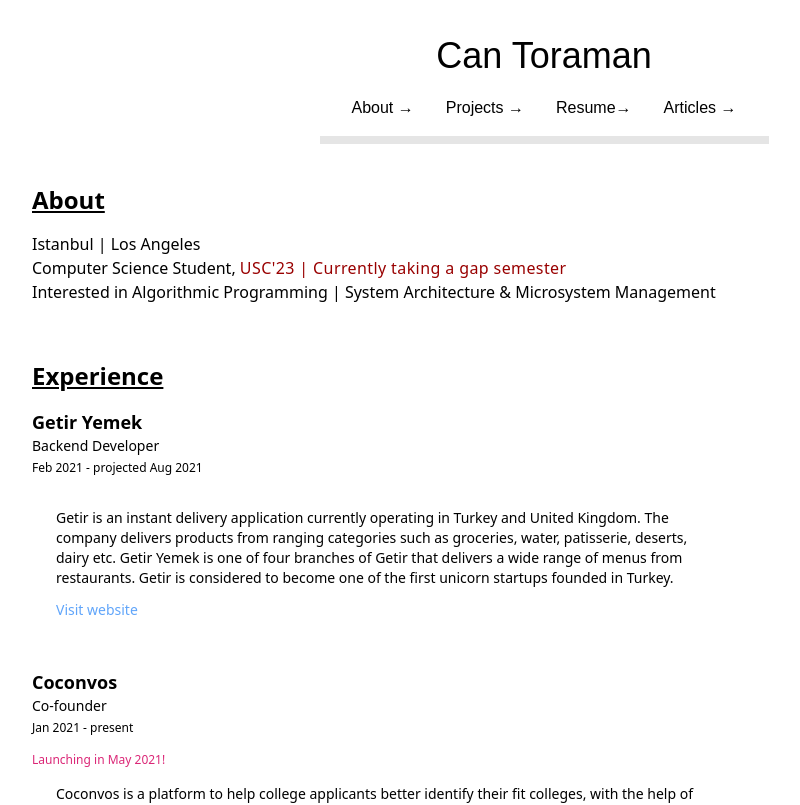
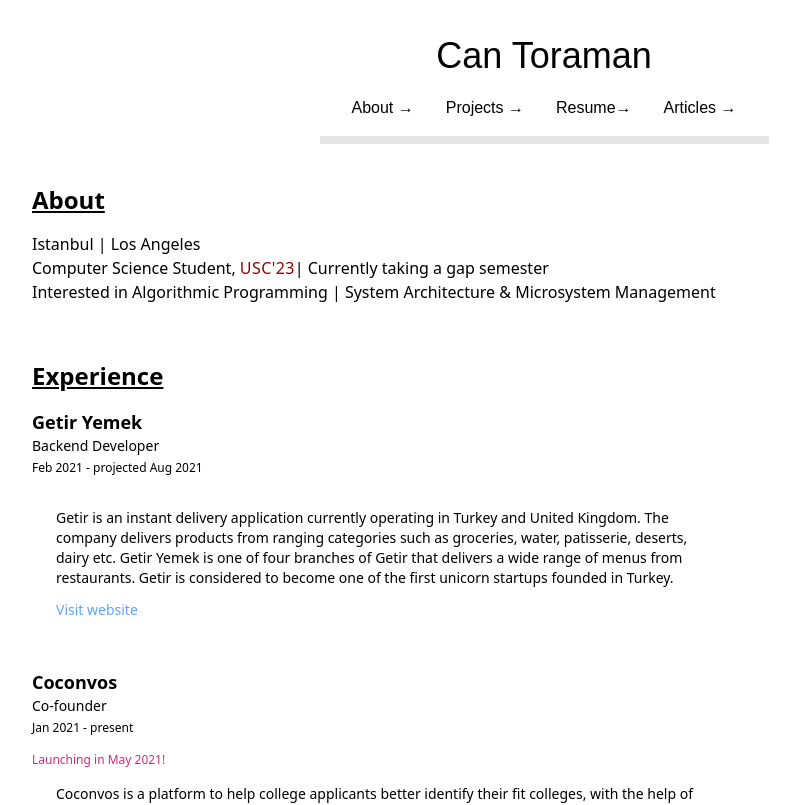
Before and after one commit to rrzhang139/richardzhang.com, a Next.js app: page /about in a window 1280 px wide. Shown: the top 805 px of the page, without its empty margins (96-896 px from the left). Built offline with nearby package versions, Linux system fonts and the light colour scheme.

Commit message:
info adjusted

```diff
--- a/pages/about.js
+++ b/pages/about.js
@@ -59,8 +59,9 @@
                 className="text-opacity-100 tracking-wide	"
                 target="_blank"
               >
-                USC'23 | Currently taking a gap semester
+                USC'23
               </a>
+              | Currently taking a gap semester
             </li>
             <li>
               Interested in Algorithmic Programming | System Architecture &
```
